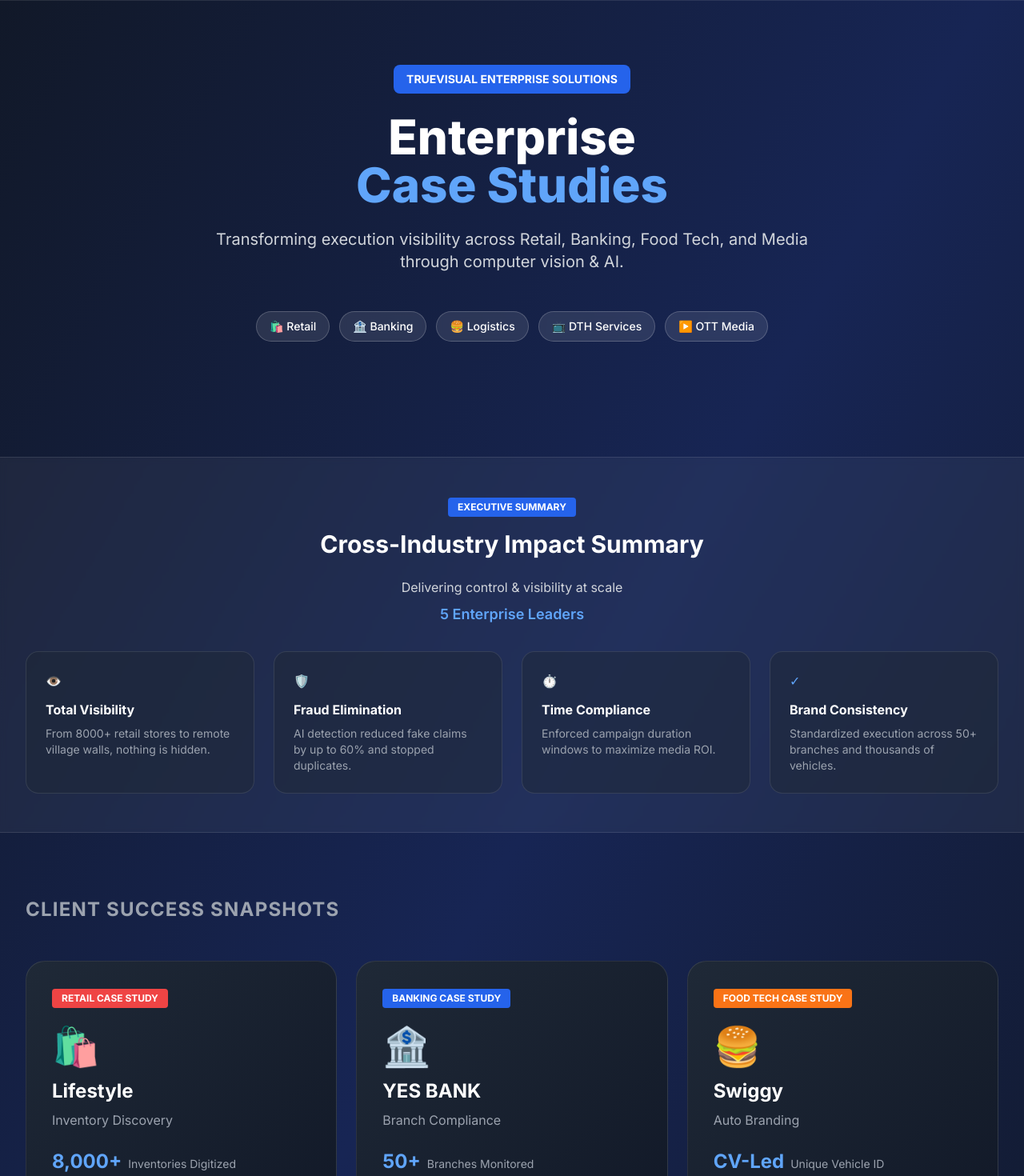
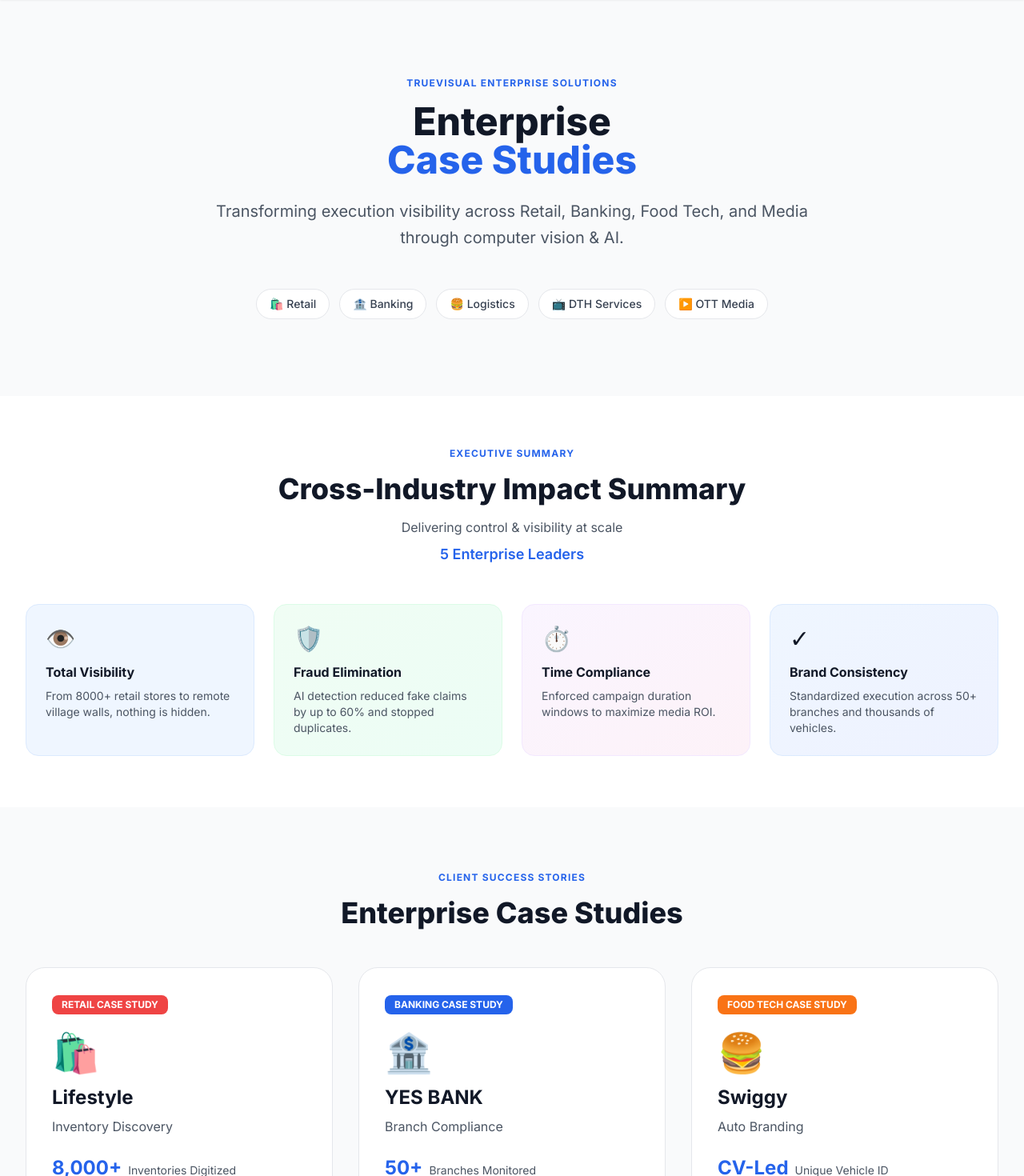
Before and after one commit to WireframeWave/Truevisual, a React (Vite) app: page /case-studies in a window 1280 px wide. Shown: the part 80-1550 px from the top of the page at 80% size. Built offline with nearby package versions, Linux system fonts and the light colour scheme.

Commit message:
Update case studies overview to match light theme

```diff
--- a/components/CaseStudiesOverview.tsx
+++ b/components/CaseStudiesOverview.tsx
@@ -75,13 +75,13 @@ const CaseStudiesOverview: React.FC = () => {
     ];
 
     return (
-        <div className="min-h-screen bg-gradient-to-br from-gray-900 via-brand-950 to-gray-900 font-sans text-white">
+        <div className="min-h-screen bg-white font-sans text-gray-900">
             {/* Nav */}
-            <div className="bg-transparent sticky top-0 z-50 backdrop-blur-md border-b border-white/10">
+            <div className="bg-white shadow-sm sticky top-0 z-50">
                 <div className="max-w-7xl mx-auto px-4 sm:px-6 lg:px-8 h-20 flex items-center">
                     <button
                         onClick={() => navigate('/')}
-                        className="flex items-center text-gray-300 hover:text-white transition-colors font-medium group"
+                        className="flex items-center text-gray-500 hover:text-brand-700 transition-colors font-medium group"
                     >
                         <ArrowLeft size={20} className="mr-2 group-hover:-translate-x-1 transition-transform" />
                         Back to Home
@@ -93,37 +93,37 @@ const CaseStudiesOverview: React.FC = () => {
             </div>
 
             {/* Hero Section */}
-            <section className="py-20">
+            <section className="py-24 bg-gray-50">
                 <div className="max-w-7xl mx-auto px-4 sm:px-6 lg:px-8">
                     <div className="text-center mb-12">
-                        <span className="inline-block bg-brand-600 text-white px-4 py-2 rounded-lg text-sm font-bold mb-6 uppercase">
+                        <span className="text-brand-600 font-bold tracking-widest uppercase text-xs mb-4 block">
                             TRUEVISUAL ENTERPRISE SOLUTIONS
                         </span>
-                        <h1 className="text-5xl md:text-6xl font-extrabold mb-6">
+                        <h1 className="text-4xl md:text-5xl font-extrabold text-gray-900 mb-6">
                             Enterprise
                             <br />
-                            <span className="text-brand-400">Case Studies</span>
+                            <span className="text-brand-600">Case Studies</span>
                         </h1>
-                        <p className="text-xl text-gray-300 max-w-3xl mx-auto">
+                        <p className="text-xl text-gray-600 max-w-3xl mx-auto leading-relaxed">
                             Transforming execution visibility across Retail, Banking, Food Tech, and Media through computer vision & AI.
                         </p>
                     </div>
 
                     {/* Industry Tags */}
-                    <div className="flex flex-wrap justify-center gap-3 mb-16">
-                        <span className="px-4 py-2 bg-white/10 rounded-full text-sm font-medium backdrop-blur-sm border border-white/20">
+                    <div className="flex flex-wrap justify-center gap-3">
+                        <span className="px-4 py-2 bg-white rounded-full text-sm font-medium border border-gray-200 text-gray-700">
                             🛍️ Retail
                         </span>
-                        <span className="px-4 py-2 bg-white/10 rounded-full text-sm font-medium backdrop-blur-sm border border-white/20">
+                        <span className="px-4 py-2 bg-white rounded-full text-sm font-medium border border-gray-200 text-gray-700">
                             🏦 Banking
                         </span>
-                        <span className="px-4 py-2 bg-white/10 rounded-full text-sm font-medium backdrop-blur-sm border border-white/20">
+                        <span className="px-4 py-2 bg-white rounded-full text-sm font-medium border border-gray-200 text-gray-700">
                             🍔 Logistics
                         </span>
-                        <span className="px-4 py-2 bg-white/10 rounded-full text-sm font-medium backdrop-blur-sm border border-white/20">
+                        <span className="px-4 py-2 bg-white rounded-full text-sm font-medium border border-gray-200 text-gray-700">
                             📺 DTH Services
                         </span>
-                        <span className="px-4 py-2 bg-white/10 rounded-full text-sm font-medium backdrop-blur-sm border border-white/20">
+                        <span className="px-4 py-2 bg-white rounded-full text-sm font-medium border border-gray-200 text-gray-700">
                             ▶️ OTT Media
                         </span>
                     </div>
@@ -131,57 +131,66 @@ const CaseStudiesOverview: React.FC = () => {
             </section>
 
             {/* Executive Summary */}
-            <section className="py-12 bg-white/5 backdrop-blur-sm border-y border-white/10">
+            <section className="py-16 bg-white">
                 <div className="max-w-7xl mx-auto px-4 sm:px-6 lg:px-8">
-                    <div className="text-center mb-8">
-                        <span className="inline-block bg-brand-600 text-white px-3 py-1 rounded text-xs font-bold uppercase">
+                    <div className="text-center mb-12">
+                        <span className="text-brand-600 font-bold tracking-widest uppercase text-xs mb-4 block">
                             Executive Summary
                         </span>
-                        <h2 className="text-3xl font-bold mt-4 mb-6">Cross-Industry Impact Summary</h2>
-                        <p className="text-gray-300 mb-2">Delivering control & visibility at scale</p>
-                        <p className="text-lg font-semibold text-brand-400">5 Enterprise Leaders</p>
+                        <h2 className="text-3xl md:text-4xl font-extrabold text-gray-900 mb-4">
+                            Cross-Industry Impact Summary
+                        </h2>
+                        <p className="text-gray-600 mb-2">Delivering control & visibility at scale</p>
+                        <p className="text-lg font-semibold text-brand-600">5 Enterprise Leaders</p>
                     </div>
 
                     <div className="grid grid-cols-1 md:grid-cols-2 lg:grid-cols-4 gap-6">
-                        <div className="bg-gray-800/50 rounded-2xl p-6 border border-white/10">
-                            <div className="text-brand-400 mb-3">👁️</div>
-                            <h3 className="font-bold mb-2">Total Visibility</h3>
-                            <p className="text-sm text-gray-400">From 8000+ retail stores to remote village walls, nothing is hidden.</p>
+                        <div className="bg-gradient-to-br from-brand-50 to-blue-50 rounded-2xl p-6 border border-brand-100">
+                            <div className="text-3xl mb-3">👁️</div>
+                            <h3 className="font-bold text-gray-900 mb-2">Total Visibility</h3>
+                            <p className="text-sm text-gray-600">From 8000+ retail stores to remote village walls, nothing is hidden.</p>
                         </div>
-                        <div className="bg-gray-800/50 rounded-2xl p-6 border border-white/10">
-                            <div className="text-green-400 mb-3">🛡️</div>
-                            <h3 className="font-bold mb-2">Fraud Elimination</h3>
-                            <p className="text-sm text-gray-400">AI detection reduced fake claims by up to 60% and stopped duplicates.</p>
+                        <div className="bg-gradient-to-br from-green-50 to-emerald-50 rounded-2xl p-6 border border-green-100">
+                            <div className="text-3xl mb-3">🛡️</div>
+                            <h3 className="font-bold text-gray-900 mb-2">Fraud Elimination</h3>
+                            <p className="text-sm text-gray-600">AI detection reduced fake claims by up to 60% and stopped duplicates.</p>
                         </div>
-                        <div className="bg-gray-800/50 rounded-2xl p-6 border border-white/10">
-                            <div className="text-purple-400 mb-3">⏱️</div>
-                            <h3 className="font-bold mb-2">Time Compliance</h3>
-                            <p className="text-sm text-gray-400">Enforced campaign duration windows to maximize media ROI.</p>
+                        <div className="bg-gradient-to-br from-purple-50 to-pink-50 rounded-2xl p-6 border border-purple-100">
+                            <div className="text-3xl mb-3">⏱️</div>
+                            <h3 className="font-bold text-gray-900 mb-2">Time Compliance</h3>
+                            <p className="text-sm text-gray-600">Enforced campaign duration windows to maximize media ROI.</p>
                         </div>
-                        <div className="bg-gray-800/50 rounded-2xl p-6 border border-white/10">
-                            <div className="text-blue-400 mb-3">✓</div>
-                            <h3 className="font-bold mb-2">Brand Consistency</h3>
-                            <p className="text-sm text-gray-400">Standardized execution across 50+ branches and thousands of vehicles.</p>
+                        <div className="bg-gradient-to-br from-blue-50 to-indigo-50 rounded-2xl p-6 border border-blue-100">
+                            <div className="text-3xl mb-3">✓</div>
+                            <h3 className="font-bold text-gray-900 mb-2">Brand Consistency</h3>
+                            <p className="text-sm text-gray-600">Standardized execution across 50+ branches and thousands of vehicles.</p>
                         </div>
                     </div>
                 </div>
             </section>
 
             {/* Client Success Snapshots */}
-            <section className="py-20">
+            <section className="py-20 bg-gray-50">
                 <div className="max-w-7xl mx-auto px-4 sm:px-6 lg:px-8">
-                    <h2 className="text-2xl font-bold mb-12 uppercase tracking-wider text-gray-400">Client Success Snapshots</h2>
+                    <div className="text-center mb-12">
+                        <span className="text-brand-600 font-bold tracking-widest uppercase text-xs mb-4 block">
+                            Client Success Stories
+                        </span>
+                        <h2 className="text-3xl md:text-4xl font-extrabold text-gray-900">
+                            Enterprise Case Studies
+                        </h2>
+                    </div>
 
-                    <div className="grid grid-cols-1 md:grid-cols-2 lg:grid-cols-3 gap-6">
+                    <div className="grid grid-cols-1 md:grid-cols-2 lg:grid-cols-3 gap-8">
                         {caseStudies.map((study) => (
                             <div
                                 key={study.id}
                                 onClick={() => navigate(study.path)}
-                                className="group relative bg-gradient-to-br from-gray-800 to-gray-900 rounded-3xl p-8 border border-white/10 hover:border-brand-400/50 transition-all duration-300 cursor-pointer hover:scale-105"
+                                className="group relative bg-white rounded-3xl p-8 border border-gray-200 hover:border-brand-400 hover:shadow-xl transition-all duration-300 cursor-pointer"
                             >
                                 {/* Category Badge */}
                                 <div className="mb-6">
-                                    <span className={`inline-block ${study.categoryColor} text-white px-3 py-1 rounded text-xs font-bold uppercase`}>
+                                    <span className={`inline-block ${study.categoryColor} text-white px-3 py-1 rounded-lg text-xs font-bold uppercase`}>
                                         {study.category}
                                     </span>
                                 </div>
@@ -190,21 +199,21 @@ const CaseStudiesOverview: React.FC = () => {
                                 <div className="text-5xl mb-4">{study.icon}</div>
 
                                 {/* Title */}
-                                <h3 className="text-2xl font-bold mb-2">{study.title}</h3>
-                                <p className="text-gray-400 mb-6">{study.subtitle}</p>
+                                <h3 className="text-2xl font-bold text-gray-900 mb-2">{study.title}</h3>
+                                <p className="text-gray-600 mb-6">{study.subtitle}</p>
 
                                 {/* Metrics */}
                                 <div className="space-y-3 mb-6">
                                     {study.metrics.map((metric, idx) => (
                                         <div key={idx} className="flex items-baseline gap-2">
-                                            <span className="text-2xl font-bold text-brand-400">{metric.value}</span>
-                                            <span className="text-sm text-gray-400">{metric.label}</span>
+                                            <span className="text-2xl font-bold text-brand-600">{metric.value}</span>
+                                            <span className="text-sm text-gray-600">{metric.label}</span>
                                         </div>
                                     ))}
                                 </div>
 
                                 {/* Arrow */}
-                                <div className="absolute bottom-8 right-8 text-brand-400 opacity-0 group-hover:opacity-100 transition-opacity">
+                                <div className="absolute bottom-8 right-8 text-brand-600 opacity-0 group-hover:opacity-100 group-hover:translate-x-1 transition-all">
                                     <ArrowRight size={24} />
                                 </div>
                             </div>
@@ -214,9 +223,9 @@ const CaseStudiesOverview: React.FC = () => {
             </section>
 
             {/* Footer */}
-            <div className="bg-white/5 border-t border-white/10 py-12 text-center">
-                <p className="text-gray-400 mb-6">Ready to transform your field operations?</p>
-                <div className="flex justify-center gap-4 text-sm font-medium text-gray-500">
+            <div className="bg-white border-t border-gray-100 py-12 text-center">
+                <p className="text-gray-500 mb-6">Ready to transform your field operations?</p>
+                <div className="flex justify-center gap-4 text-sm font-medium text-gray-400">
                     <span>© 2025 TrueVisual Inc.</span>
                 </div>
             </div>
```
